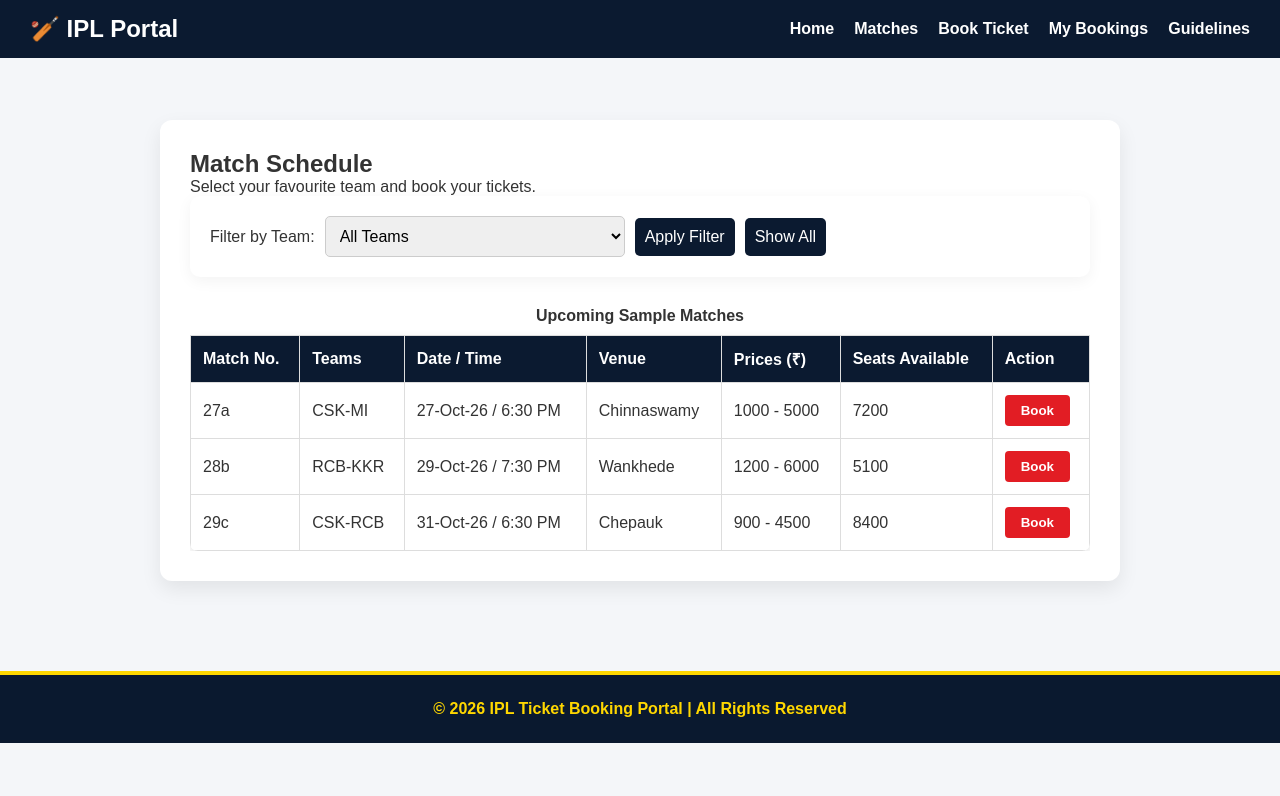
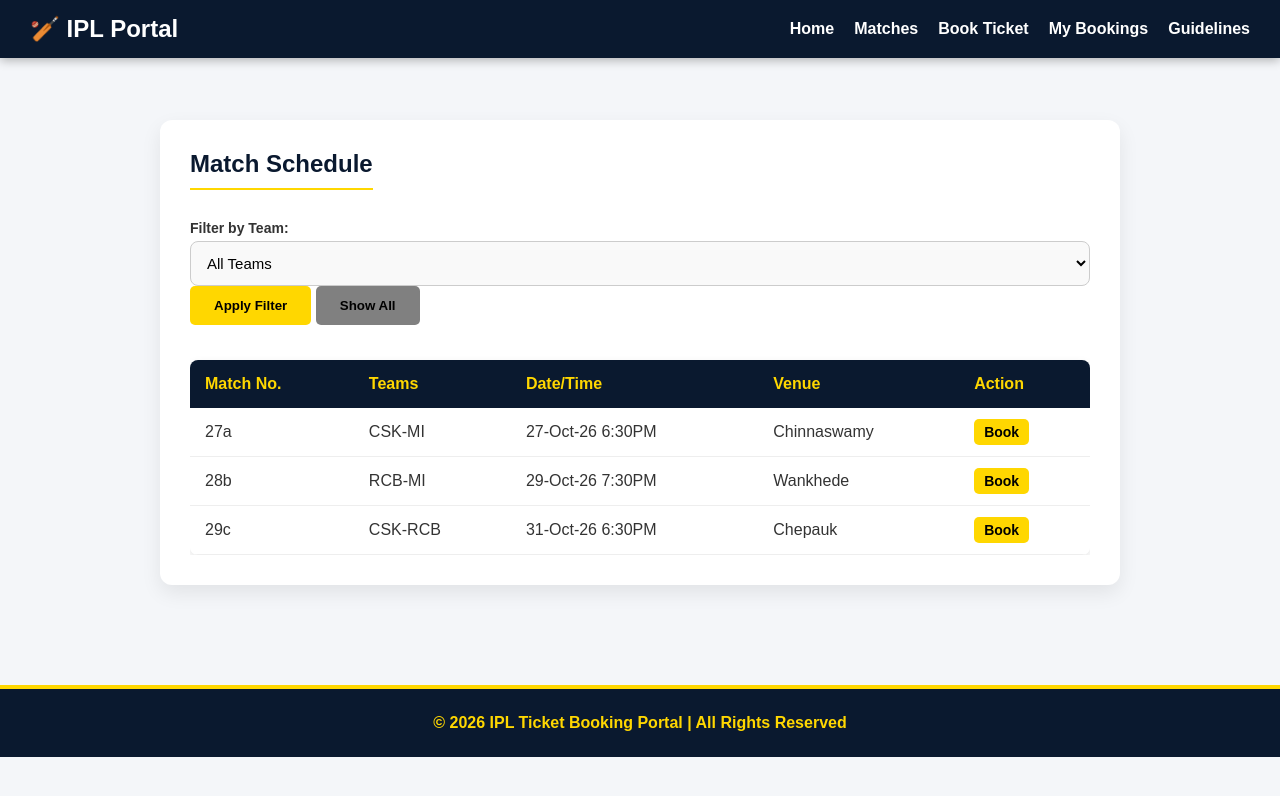
Before and after one commit to srushtimyakal99-ai/ipl-ticket-booking, a plain HTML site: page matches.html in a window 1280 px wide. Drawn offline with Linux system fonts and the light colour scheme.

```diff
--- a/matches.html
+++ b/matches.html
@@ -3,201 +3,96 @@
 <head>
     <meta charset="UTF-8">
     <meta name="viewport" content="width=device-width, initial-scale=1.0">
-    <title>Matches - IPL Booking</title>
-    <!-- LINKED CSS FILE -->
+    <title>Matches - IPL Portal</title>
     <link rel="stylesheet" href="styles.css">
-
-    <!-- Extra CSS specifically for the table and filter to look nice -->
-    <style>
-        .filter-form {
-            display: flex;
-            gap: 10px;
-            margin-bottom: 20px;
-            align-items: center;
-            flex-wrap: wrap;
-        }
-
-        .filter-form select, .filter-form button {
-            padding: 10px;
-            border-radius: 5px;
-            border: 1px solid #ccc;
-            font-size: 16px;
-        }
-
-        .filter-form button {
-            background-color: var(--primary);
-            color: white;
-            border: none;
-            cursor: pointer;
-        }
-
-        .filter-form button:hover {
-            background-color: #1e40af;
-        }
-
-        .table-wrapper {
-            overflow-x: auto; /* Makes table scroll on mobile */
-        }
-
-        table {
-            width: 100%;
-            border-collapse: collapse;
-            margin-top: 10px;
-        }
-
-        th, td {
-            border: 1px solid #ddd;
-            padding: 12px;
-            text-align: left;
-        }
-
-        th {
-            background-color: var(--primary);
-            color: white;
-        }
-
-        tr:nth-child(even) {
-            background-color: #f2f2f2;
-        }
-
-        .book-btn {
-            background-color: #e21d24;
-            color: white;
-            border: none;
-            padding: 8px 16px;
-            border-radius: 4px;
-            cursor: pointer;
-            font-weight: bold;
-        }
-
-        .book-btn:hover {
-            background-color: #c6161c;
-        }
-    </style>
 </head>
 <body>
 
-    <!-- NAVIGATION BAR (Matches index.html) -->
+    <!-- NAVIGATION BAR -->
     <nav>
-        <div style="color: white; font-size: 1.5rem; font-weight: bold;">🏏 IPL Portal</div>
+        <div class="logo">🏏 IPL Portal</div>
         <ul>
             <li><a href="index.html">Home</a></li>
-            <li><a href="Matches.html">Matches</a></li>
-            <li><a href="#">Book Ticket</a></li>
+            <li><a href="matches.html">Matches</a></li>
+            <li><a href="booking.html">Book Ticket</a></li>
             <li><a href="#">My Bookings</a></li>
             <li><a href="#">Guidelines</a></li>
         </ul>
     </nav>
 
-    <!-- MAIN CONTENT -->
-    <main style="margin-top: 100px;"> <!-- Added margin-top to clear fixed navbar -->
-
+    <main style="padding-top: 120px;">
         <section>
             <h2>Match Schedule</h2>
-            <p>Select your favourite team and book your tickets.</p>
 
-            <!-- FILTER FORM -->
-            <form class="filter-form">
+            <form class="filter-form-class" style="margin-bottom: 20px;">
                 <label for="teamFilter">Filter by Team:</label>
                 <select id="teamFilter">
                     <option value="all">All Teams</option>
-                    <option value="CSK">Chennai Super Kings (CSK)</option>
-                    <option value="MI">Mumbai Indians (MI)</option>
-                    <option value="RCB">Royal Challengers Bangalore (RCB)</option>
-                    <option value="KKR">Kolkata Knight Riders (KKR)</option>
+                    <option value="CSK">Chennai Super Kings</option>
+                    <option value="MI">Mumbai Indians</option>
+                    <option value="RCB">Royal Challengers Bangalore</option>
                 </select>
-                <button type="button" onclick="filterMatches()">Apply Filter</button>
-                <button type="button" onclick="showAll()">Show All</button>
+                <button type="button" class="btn btn-primary" onclick="filterMatches()">Apply Filter</button>
+                <button type="button" class="btn btn-primary" onclick="showAll()" style="background-color: gray;">Show All</button>
             </form>
 
-            <!-- TABLE -->
             <div class="table-wrapper">
-                <table>
-                    <caption style="margin-bottom: 10px; font-weight: bold;">Upcoming Sample Matches</caption>
+                <table id="matchTable">
                     <thead>
                         <tr>
                             <th>Match No.</th>
                             <th>Teams</th>
-                            <th>Date / Time</th>
+                            <th>Date/Time</th>
                             <th>Venue</th>
-                            <th>Prices (₹)</th>
-                            <th>Seats Available</th>
                             <th>Action</th>
                         </tr>
                     </thead>
-                    <tbody id="matchTable">
-                        <!-- Match 1 -->
+                    <tbody>
                         <tr>
                             <td>27a</td>
                             <td>CSK-MI</td>
-                            <td>27-Oct-26 / 6:30 PM</td>
+                            <td>27-Oct-26 6:30PM</td>
                             <td>Chinnaswamy</td>
-                            <td>1000 - 5000</td>
-                            <td>7200</td>
-                            <td><button class="book-btn" onclick="bookMatch('27a')">Book</button></td>
+                            <td><a href="booking.html" class="btn btn-primary" style="padding: 5px 10px; font-size: 14px;">Book</a></td>
                         </tr>
-                        <!-- Match 2 -->
                         <tr>
                             <td>28b</td>
-                            <td>RCB-KKR</td>
-                            <td>29-Oct-26 / 7:30 PM</td>
+                            <td>RCB-MI</td>
+                            <td>29-Oct-26 7:30PM</td>
                             <td>Wankhede</td>
-                            <td>1200 - 6000</td>
-                            <td>5100</td>
-                            <td><button class="book-btn" onclick="bookMatch('28b')">Book</button></td>
+                            <td><a href="booking.html" class="btn btn-primary" style="padding: 5px 10px; font-size: 14px;">Book</a></td>
                         </tr>
-                        <!-- Match 3 -->
                         <tr>
                             <td>29c</td>
                             <td>CSK-RCB</td>
-                            <td>31-Oct-26 / 6:30 PM</td>
+                            <td>31-Oct-26 6:30PM</td>
                             <td>Chepauk</td>
-                            <td>900 - 4500</td>
-                            <td>8400</td>
-                            <td><button class="book-btn" onclick="bookMatch('29c')">Book</button></td>
+                            <td><a href="booking.html" class="btn btn-primary" style="padding: 5px 10px; font-size: 14px;">Book</a></td>
                         </tr>
                     </tbody>
                 </table>
             </div>
         </section>
-
     </main>
 
-    <!-- JAVASCRIPT FOR FILTERING -->
+    <footer>
+        <p>&copy; 2026 IPL Ticket Booking Portal | All Rights Reserved</p>
+    </footer>
+
     <script>
         function filterMatches() {
             var team = document.getElementById("teamFilter").value;
-            var rows = document.getElementById("matchTable").getElementsByTagName("tr");
-
+            var rows = document.getElementById("matchTable").getElementsByTagName("tbody")[0].getElementsByTagName("tr");
             for (var i = 0; i < rows.length; i++) {
                 var teamsText = rows[i].cells[1].innerText;
-
-                // If 'all' is selected OR the row contains the team name, show it
-                if (team === "all" || teamsText.includes(team)) {
-                    rows[i].style.display = "";
-                } else {
-                    rows[i].style.display = "none";
-                }
+                rows[i].style.display = (team === "all" || teamsText.includes(team)) ? "" : "none";
             }
         }
-
         function showAll() {
-            var rows = document.getElementById("matchTable").getElementsByTagName("tr");
-            for (var i = 0; i < rows.length; i++) {
-                rows[i].style.display = ""; // Show all rows
-            }
-            document.getElementById("teamFilter").value = "all"; // Reset dropdown
-        }
-
-        function bookMatch(matchNo) {
-            alert("You selected Match No: " + matchNo + ". Proceeding to booking...");
-            // In the future, you can change this to redirect to your booking page:
-            // window.location.href = "matches.bookbutton.html";
+            var rows = document.getElementById("matchTable").getElementsByTagName("tbody")[0].getElementsByTagName("tr");
+            for (var i = 0; i < rows.length; i++) { rows[i].style.display = ""; }
+            document.getElementById("teamFilter").value = "all";
         }
     </script>
-    <footer>
-    <p>&copy; 2026 IPL Ticket Booking Portal | All Rights Reserved</p>
-</footer>
-
 </body>
 </html>
--- a/styles.css
+++ b/styles.css
@@ -1,12 +1,13 @@
-/* 1. CSS VARIABLES FOR THEME */
+/* =========================================
+   1. CSS VARIABLES & BASICS
+   ========================================= */
 :root {
-    --primary: #0b1a30;    /* Dark Blue */
-    --accent: #0dc7f5;     /* Light Blue */
-    --background: #f4f6f9; /* Light Grey */
-    --text: #333333;       /* Dark Grey */
+    --primary: #0a192f;
+    --accent: #ffd700;
+    --background: #f4f6f9;
+    --text: #333333;
 }
 
-/* 2. CSS BASICS (Box Model & Typography) */
 * {
     box-sizing: border-box;
     margin: 0;
@@ -14,14 +15,21 @@
     font-family: Arial, sans-serif;
 }
 
+html {
+    scroll-behavior: smooth;
+}
+
 body {
     background-color: var(--background);
     color: var(--text);
+    padding-bottom: 20px;
 }
 
-/* 3. STYLE THE NAVIGATION BAR (Fixed & Hover) */
+/* =========================================
+   2. NAVIGATION BAR (Fixed & Flexbox)
+   ========================================= */
 nav {
-    position: fixed; /* Makes it stay at the top */
+    position: fixed;
     top: 0;
     left: 0;
     width: 100%;
@@ -30,7 +38,14 @@ nav {
     display: flex;
     justify-content: space-between;
     align-items: center;
-    z-index: 1000; /* Keeps it above everything else */
+    z-index: 1000;
+    box-shadow: 0 2px 10px rgba(0,0,0,0.3);
+}
+
+.logo {
+    color: white;
+    font-size: 1.5rem;
+    font-weight: bold;
 }
 
 nav ul {
@@ -46,18 +61,18 @@ nav a {
     transition: color 0.3s;
 }
 
-/* HOVER EFFECT */
 nav a:hover {
-    color: var(--accent); /* Changes to light blue on hover */
+    color: var(--accent);
 }
 
-/* 4. STYLE THE HERO SECTION (Gradient) */
+/* =========================================
+   3. HERO SECTION
+   ========================================= */
 .hero {
-    background: linear-gradient(135deg, var(--primary), #1e40af); /* Gradient */
+    background: linear-gradient(135deg, var(--primary), #1e40af);
     color: white;
     text-align: center;
-    padding: 120px 20px 80px 20px; /* Extra top padding so navbar doesn't cover it */
-    margin-top: 60px; /* Pushes it below the fixed navbar */
+    padding: 150px 20px 80px 20px;
 }
 
 .hero h1 {
@@ -70,7 +85,6 @@ nav a:hover {
     margin-bottom: 30px;
 }
 
-/* Hero Buttons */
 .hero-buttons {
     display: flex;
     justify-content: center;
@@ -83,11 +97,18 @@ nav a:hover {
     font-weight: bold;
     border-radius: 5px;
     transition: transform 0.2s;
+    border: none;
+    cursor: pointer;
 }
 
 .btn-primary {
     background-color: var(--accent);
     color: #000;
+}
+
+.btn-primary:hover {
+    background-color: #e6c200;
+    transform: scale(1.05);
 }
 
 .btn-secondary {
@@ -96,26 +117,43 @@ nav a:hover {
     border: 2px solid white;
 }
 
-.btn:hover {
+.btn-secondary:hover {
+    background-color: rgba(255,255,255,0.1);
     transform: scale(1.05);
 }
 
-/* General Page Layout */
+/* =========================================
+   4. MAIN CONTENT & TABLES
+   ========================================= */
 main {
     max-width: 1000px;
-    margin: 30px auto;
+    margin: 0 auto;
     padding: 20px;
 }
 
-section {
+main section {
     background: white;
-    padding: 25px;
-    border-radius: 10px;
-    margin-bottom: 30px;
-    box-shadow: 0 2px 5px rgba(0,0,0,0.1);
+    padding: 30px;
+    border-radius: 12px;
+    box-shadow: 0 8px 20px rgba(0,0,0,0.08);
+    margin-bottom: 40px;
 }
-html {
-    scroll-behavior: smooth; /* THIS MAKES IT SCROLL SMOOTHLY */
+
+main h2 {
+    color: var(--primary);
+    margin-bottom: 15px;
+    border-bottom: 2px solid var(--accent);
+    padding-bottom: 10px;
+    display: inline-block;
+}
+
+main ul {
+    margin-left: 20px;
+    line-height: 1.8;
+}
+
+.table-wrapper {
+    overflow-x: auto;
 }
 
 table {
@@ -128,8 +166,8 @@ table {
 }
 
 th {
-    background-color: #0a192f; /* Dark Blue */
-    color: #ffd700; /* Gold */
+    background-color: var(--primary);
+    color: var(--accent);
     padding: 15px;
     text-align: left;
 }
@@ -140,36 +178,99 @@ td {
     background-color: white;
 }
 
-form {
-    background: white;
-    padding: 20px;
+/* =========================================
+   5. GRID LAYOUT & FORMS (Booking Page)
+   ========================================= */
+.grid-layout {
+    display: grid;
+    grid-template-columns: 1fr 1fr;
+    gap: 30px;
+    margin-top: 20px;
+}
+
+.form-card, .summary-card {
+    background: #ffffff;
+    padding: 25px;
     border-radius: 10px;
     box-shadow: 0 4px 15px rgba(0,0,0,0.05);
-    display: flex;
-    flex-wrap: wrap;
-    gap: 15px;
+    border: 1px solid #e2e8f0;
 }
 
-input, select {
-    padding: 10px 15px;
-    border: 2px solid #cbd5e1;
-    border-radius: 6px;
+.form-card {
+    border-top: 5px solid var(--primary);
 }
 
-main section {
-    background: white;
-    padding: 30px;
-    border-radius: 12px;
-    box-shadow: 0 8px 20px rgba(0,0,0,0.08);
-    margin-bottom: 30px;
+.summary-card {
+    border-top: 5px solid var(--accent);
+    background: #fdfdfd;
 }
 
+form label {
+    display: block;
+    margin-top: 15px;
+    margin-bottom: 5px;
+    font-weight: bold;
+    font-size: 14px;
+}
+
+form input, form select {
+    width: 100%;
+    padding: 12px;
+    border: 1px solid #ccc;
+    border-radius: 8px;
+    font-size: 15px;
+    background-color: #f9f9f9;
+    transition: all 0.3s ease;
+}
+
+form input:focus, form select:focus {
+    outline: none;
+    border-color: var(--primary);
+    background-color: #fff;
+    box-shadow: 0 0 5px rgba(10, 25, 47, 0.2);
+}
+
+.summary-row {
+    display: flex;
+    justify-content: space-between;
+    margin-bottom: 15px;
+    font-size: 15px;
+    color: #555;
+    border-bottom: 1px dashed #eee;
+    padding-bottom: 8px;
+}
+
+.summary-row strong {
+    color: var(--primary);
+}
+
+/* =========================================
+   6. FOOTER
+   ========================================= */
 footer {
-    background-color: #0a192f; /* Dark Blue */
-    color: #ffd700; /* Gold */
+    background-color: var(--primary);
+    color: var(--accent);
     text-align: center;
     padding: 25px;
     margin-top: 40px;
-    border-top: 4px solid #ffd700;
+    border-top: 4px solid var(--accent);
     font-weight: bold;
 }
+
+/* =========================================
+   7. RESPONSIVE DESIGN (Mobile View)
+   ========================================= */
+@media (max-width: 768px) {
+    nav {
+        flex-direction: column;
+        gap: 15px;
+    }
+
+    .grid-layout {
+        grid-template-columns: 1fr;
+    }
+
+    .hero h1 {
+        font-size: 2rem;
+    }
+}
```
Also changed, not shown: booking.html (added, +138 -0 lines), index.html (+4 -7 lines), 1 other file.
